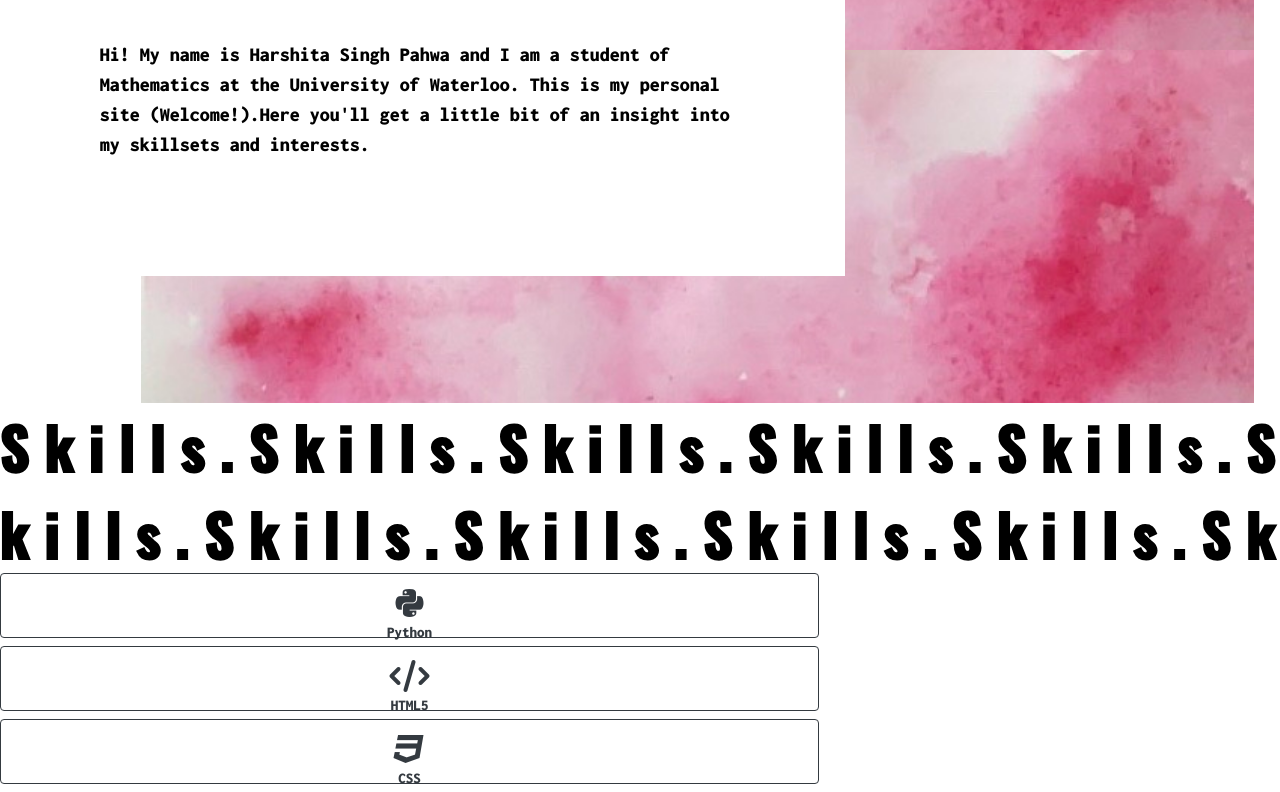
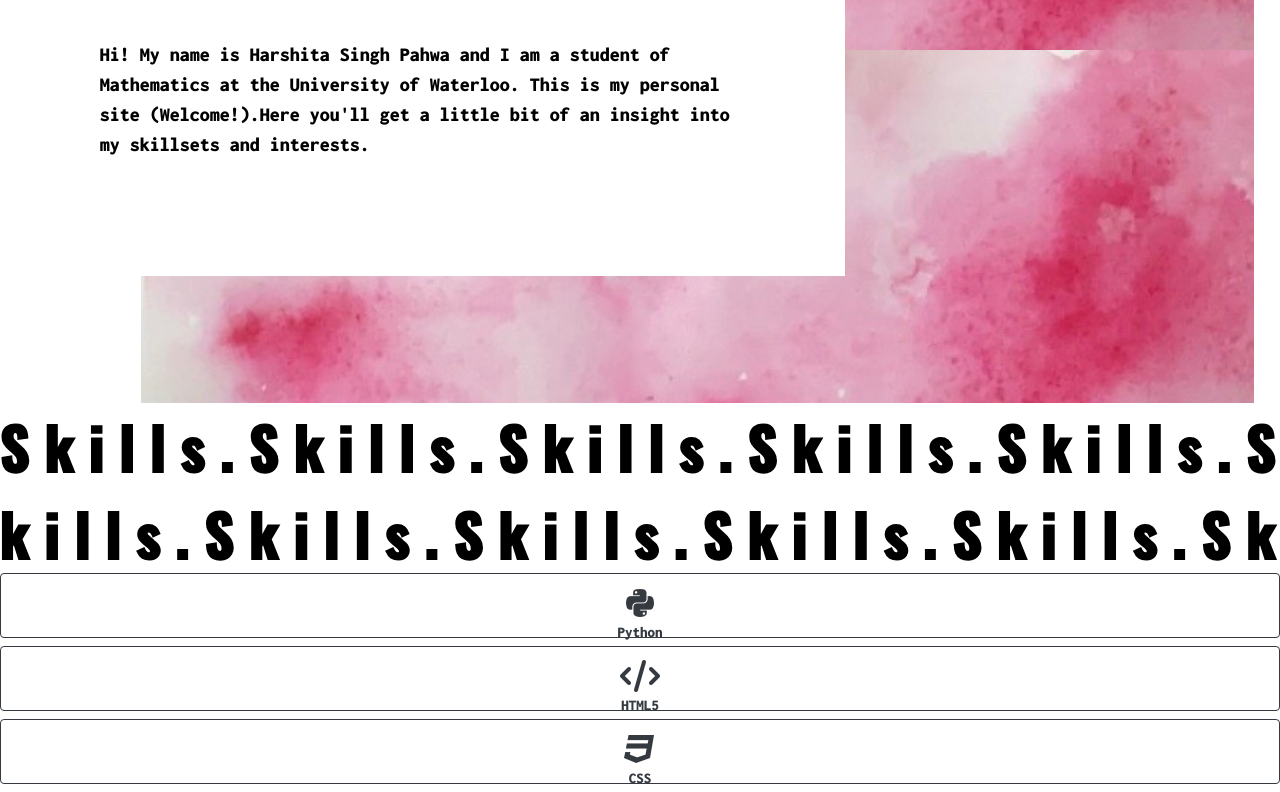
Before and after one commit to harshitasinghpahwa/personalwebsite, a plain HTML site: page index.html in a window 1280 px wide. Shown: the part 799-1591 px from the top of the page. Drawn offline with nearby package versions, Linux system fonts and the light colour scheme.

Commit message:
Update styles.css

```diff
--- a/css/styles.css
+++ b/css/styles.css
@@ -85,7 +85,7 @@
 #button-harshita{
   padding-top: 1%;
   padding-bottom: 1%;
-  width:64%;
+  width:100%;
   height: 65px;
 }
 
```
